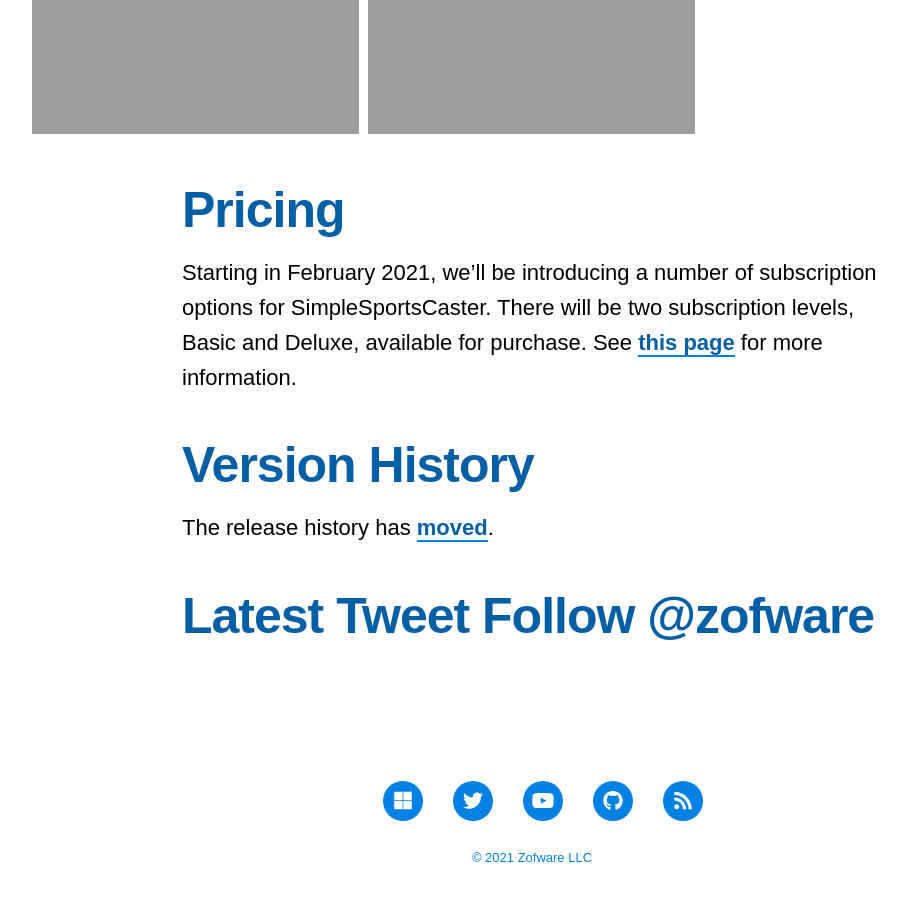
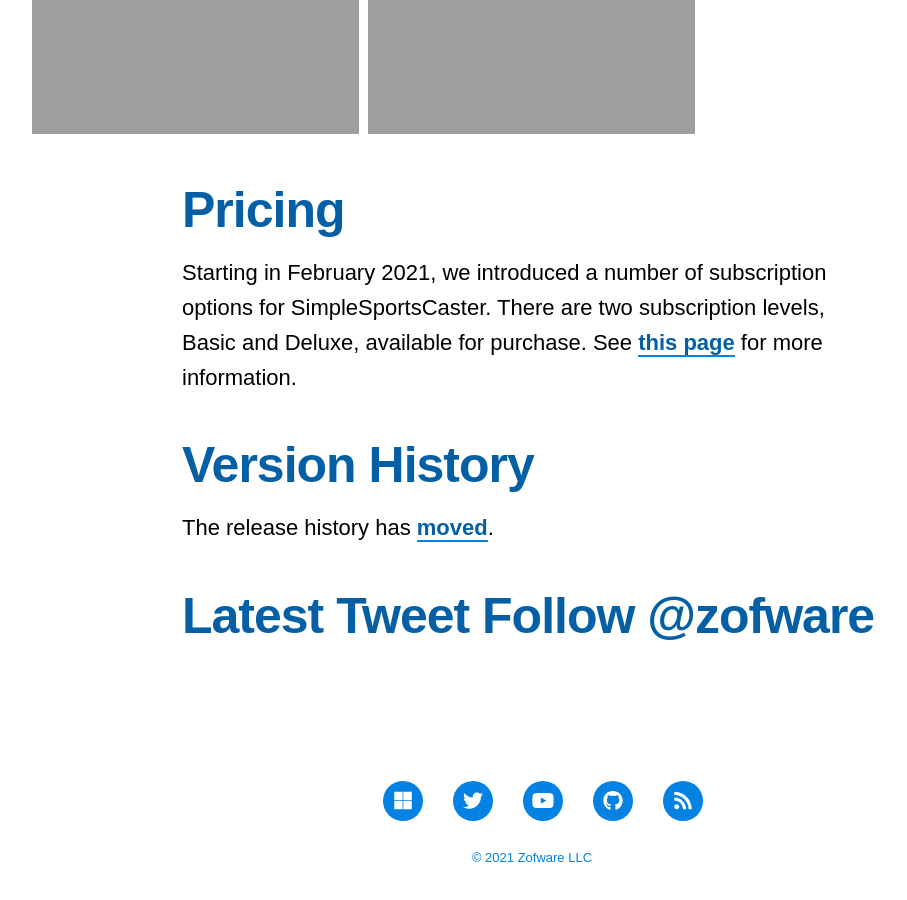
Before and after one commit to Zofware/www.simplesportscaster.com, a Jekyll site: the page built from docs/_pages/about.md, in a window 1280 px wide and 900 px high, scrolled down 2331 px. Shown: the whole window, without its empty margins (108-1015 px from the left). Built offline with Jekyll 4.4.1, drawn with Linux system fonts in a browser that asks for light colours; nearby versions of some CDN libraries; some web fonts are replaced; comment, search, counter and statistics services are not loaded.

Commit message:
Change tense from future to past in pricing info.

```diff
--- a/docs/_pages/about.md
+++ b/docs/_pages/about.md
@@ -71,7 +71,7 @@
 
 ## Pricing
 
-Starting in February 2021, we'll be introducing a number of subscription options for SimpleSportsCaster. There will be two subscription levels, Basic and Deluxe, available for purchase. See [this page](/help/pricing) for more information.
+Starting in February 2021, we introduced a number of subscription options for SimpleSportsCaster. There are two subscription levels, Basic and Deluxe, available for purchase. See [this page](/help/pricing) for more information.
 
 ## Version History
 
```
